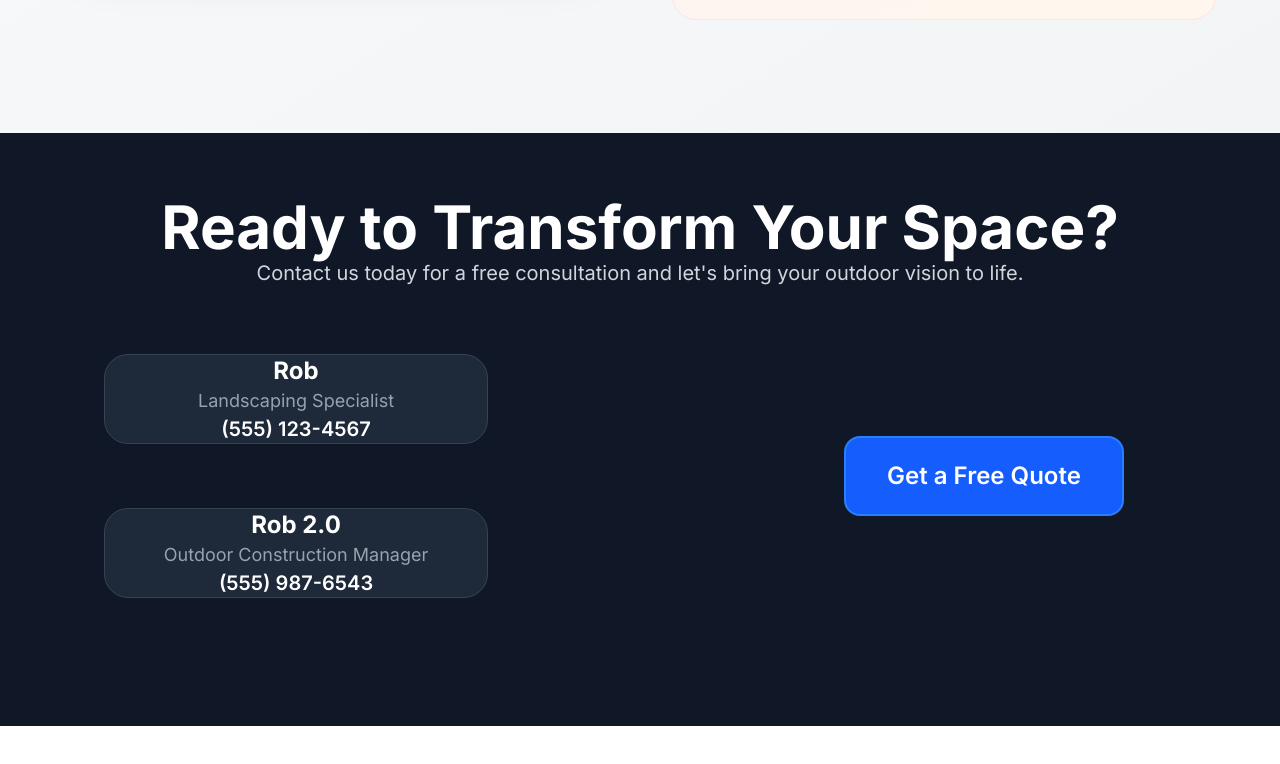
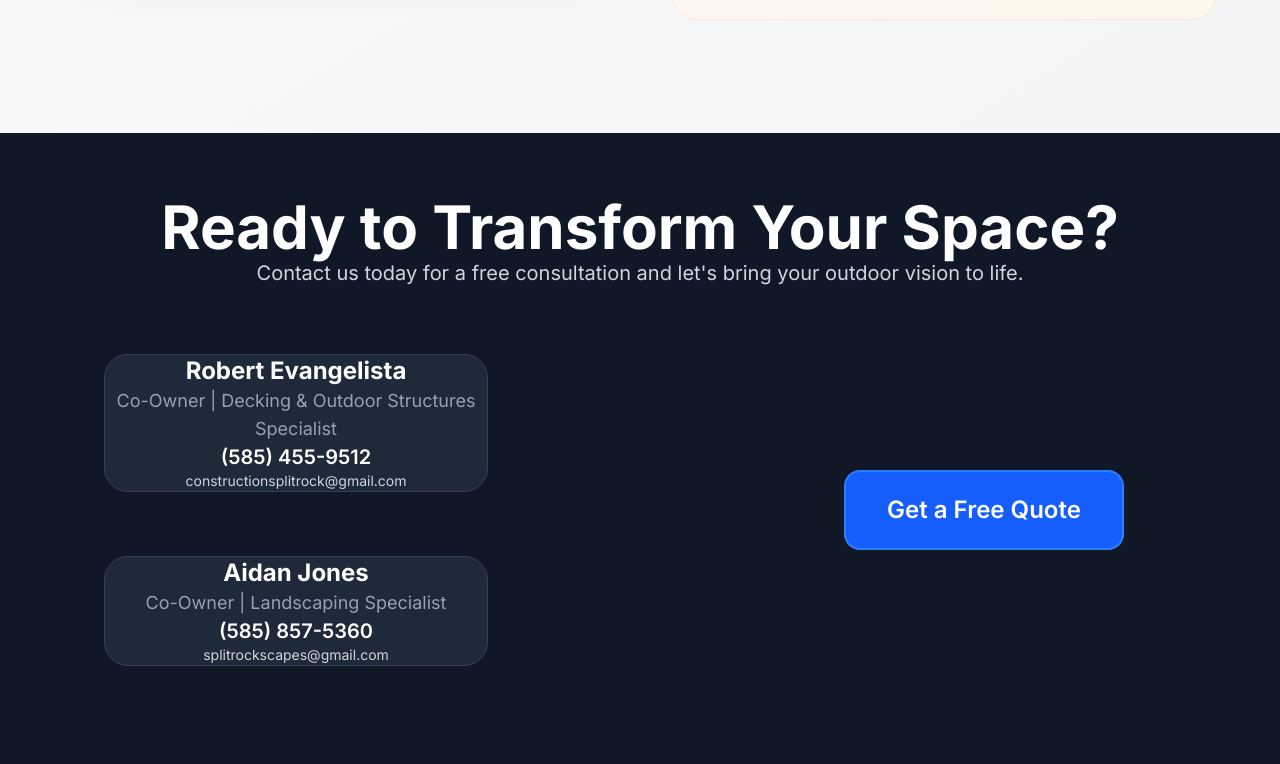
Before and after one commit to Georgi-Zahariev/splitrock-newyork, a Next.js app: page / in a window 1280 px wide. Shown: the part 2559-3323 px from the top of the page. Before the commit the page ends 3285 px from the top, so only its background shows below. Built offline with nearby package versions, Linux system fonts and the light colour scheme.

Commit message:
owners details

```diff
--- a/src/components/ContactPeople.tsx
+++ b/src/components/ContactPeople.tsx
@@ -7,18 +7,20 @@ export default function ContactPeople() {
         <div className="h-2 md:h-12 lg:h-16"></div>
 
       <div className="bg-gray-800 p-6 rounded-3xl border border-gray-700 hover:border-gray-600 transition-all hover:transform hover:scale-[1.02] w-full max-w-sm text-center">
-        <h3 className="text-2xl font-bold mb-3 text-white">Rob</h3>
-        <p className="text-gray-400 mb-3 text-lg">Landscaping Specialist</p>
-        <p className="text-xl text-white font-semibold">(555) 123-4567</p>
+        <h3 className="text-2xl font-bold mb-3 text-white">Robert Evangelista</h3>
+        <p className="text-gray-400 mb-3 text-lg">Co-Owner | Decking & Outdoor Structures Specialist</p>
+        <p className="text-xl text-white font-semibold mb-2">(585) 455-9512</p>
+        <p className="text-gray-300 text-sm">constructionsplitrock@gmail.com</p>
       </div>
 
       {/* Spacer for breathing room */}
     <div className="h-2 md:h-12 lg:h-16"></div>
 
       <div className="bg-gray-800 p-6 rounded-3xl border border-gray-700 hover:border-gray-600 transition-all hover:transform hover:scale-[1.02] w-full max-w-sm text-center">
-        <h3 className="text-2xl font-bold mb-3 text-white">Rob 2.0</h3>
-        <p className="text-gray-400 mb-3 text-lg">Outdoor Construction Manager</p>
-        <p className="text-xl text-white font-semibold">(555) 987-6543</p>
+        <h3 className="text-2xl font-bold mb-3 text-white">Aidan Jones</h3>
+        <p className="text-gray-400 mb-3 text-lg">Co-Owner | Landscaping Specialist</p>
+        <p className="text-xl text-white font-semibold mb-2">(585) 857-5360</p>
+        <p className="text-gray-300 text-sm">splitrockscapes@gmail.com</p>
       </div>
 
       {/* Spacer for breathing room */}
```
